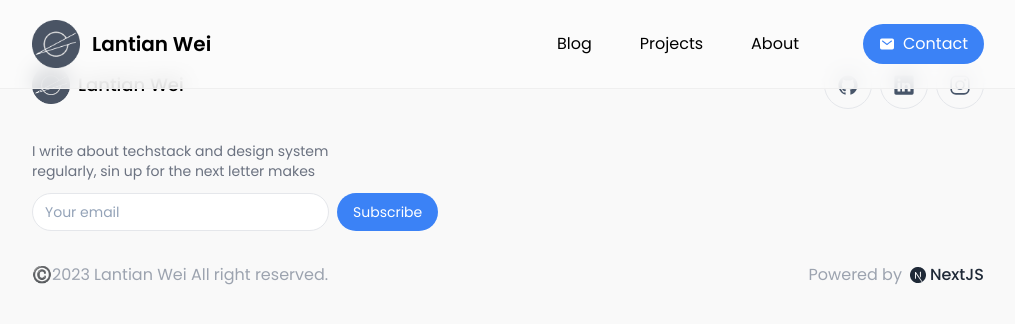
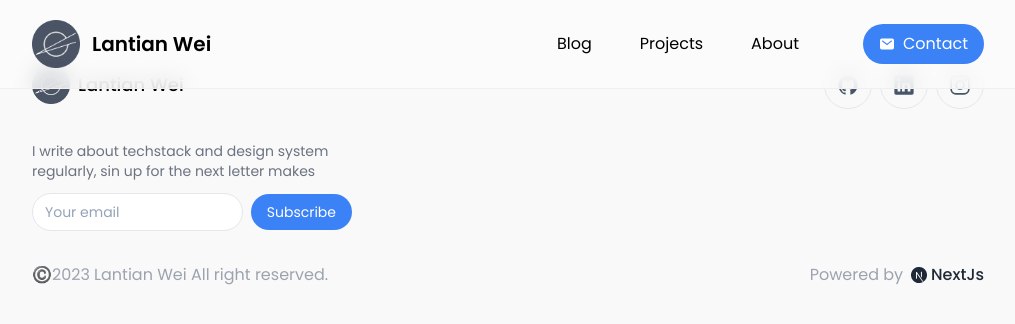
Before and after one commit to weilantian/lantian-web, a Next.js app: page / in a window 1280 px wide. Shown: the top 324 px of the page, without its empty margins (132-1147 px from the left). Built offline with nearby package versions, Linux system fonts and the light colour scheme.

Commit message:
feat: better footer

```diff
--- a/components/Footer.tsx
+++ b/components/Footer.tsx
@@ -4,7 +4,7 @@ import { IoLogoGithub, IoLogoLinkedin, IoLogoInstagram } from "react-icons/io5";
 import { SiNextdotjs } from "react-icons/si";
 const Footer: FC = () => {
   return (
-    <div className=" border-t mt-10 border-gray-200 mx-6">
+    <div className=" border-t mt-10 border-gray-200 mx-2">
       <div className=" pt-5  max-w-[1000px] px-4 md:px-6  mx-auto">
         <div className="flex flex-col md:flex-row  justify-between">
           <div className="flex  font-medium text-lg items-center">
@@ -44,25 +44,22 @@ const Footer: FC = () => {
             </a>
           </div>
         </div>
-        <div className="mt-8 max-w-[340px]">
+        <div className="mt-8 max-w-[320px]">
           <p className="text-sm text-gray-500">
             I write about techstack and design system regularly, sin up for the
             next letter makes
           </p>
-          <div>
-            <form>
-              <div className="flex mt-3">
+
+          <form className=" mt-3 flex items-center">
             <input
               type="email"
               placeholder="Your email"
-                  className="flex-1  focus:outline-none focus:ring focus:ring-blue-200 text-gray-600  placeholder-slate-400 border border-gray-200 text-sm rounded-full px-3 py-2"
+              className="md:flex-1 w-[200px]  focus:outline-none focus:ring focus:ring-blue-200 text-gray-600  placeholder-slate-400 border border-gray-200 text-sm rounded-full px-3 py-2"
             />
             <button className="ml-2 px-4 0 bg-blue-500 text-sm text-white rounded-full py-2">
               Subscribe
             </button>
-              </div>
           </form>
-          </div>
         </div>
         <div className="mt-8 mb-8 flex justify-between text-gray-400 flex-col md:flex-row">
           <p>©️2023 Lantian Wei All right reserved.</p>
@@ -70,7 +67,7 @@ const Footer: FC = () => {
             Powered by
             <span className=" font-medium flex items-center text-gray-800">
               <SiNextdotjs className="ml-2 mr-1" />
-              NextJS
+              NextJs
             </span>
           </div>
         </div>
--- a/components/Layout.tsx
+++ b/components/Layout.tsx
@@ -1,3 +1,4 @@
+import Head from "next/head";
 import { FC, PropsWithChildren } from "react";
 import Footer from "./Footer";
 import Navbar from "./Navbar";
@@ -5,6 +6,9 @@ import Navbar from "./Navbar";
 const Layout: FC<PropsWithChildren<{}>> = ({ children }) => {
   return (
     <div>
+      <Head>
+        <meta name="viewport" content="width=device-width, user-scalable=no" />
+      </Head>
       <Navbar />
       {children}
       <Footer />
```
Lines whose indentation alone changed are shown as unchanged.
